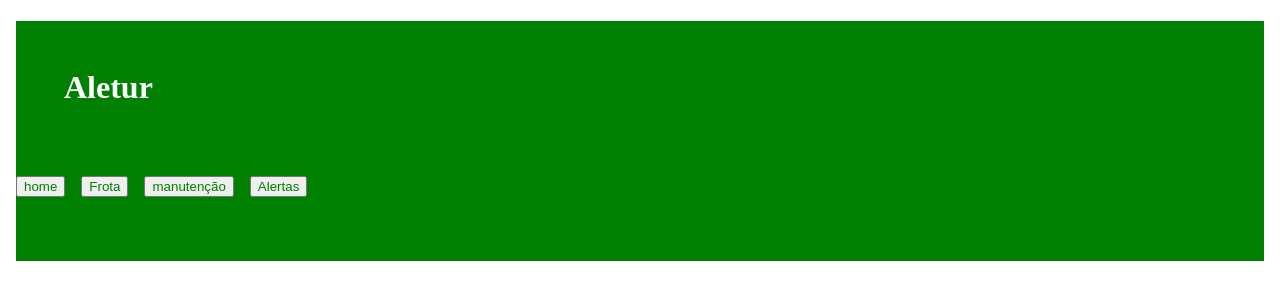
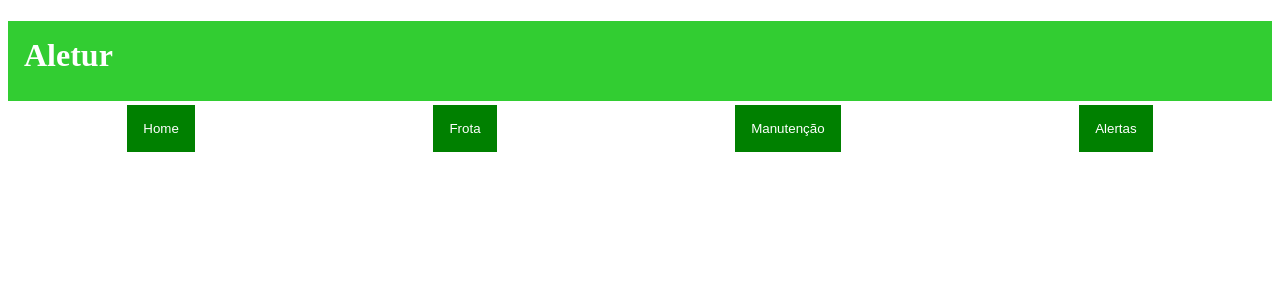
Before and after one commit to TheusOrb/API-Front, a Next.js app: page / in a window 1280 px wide. Shown: the top 300 px of the page. Built offline with nearby package versions, Linux system fonts and the light colour scheme.

Commit message:
começando a stylizar o site

```diff
--- a/components/styles.ts
+++ b/components/styles.ts
@@ -1,25 +1,36 @@
-import { CSSProperties, RefObject, Key, AriaRole, ReactNode, ClipboardEventHandler, CompositionEventHandler, FocusEventHandler, FormEventHandler, ReactEventHandler, KeyboardEventHandler, MouseEventHandler, DragEventHandler, TouchEventHandler, PointerEventHandler, UIEventHandler, WheelEventHandler, AnimationEventHandler, TransitionEventHandler } from 'react';
 import styled from 'styled-components'
-
 
 export const HomeHeader = styled.div`
 width: 100%;
-background-color: green;
-height: 15rem;
+background-color: limegreen;
+height: 5rem;
 
 h1{
-    padding: 3rem;
     color: white;
+    padding: 1rem;
 }
+`;
 
-div{
-    display: contents;
-
-button{
-    margin-right: 1rem;
-    color: green;
-    display: inline;
-}
-}
+export const Menu = styled.div`
+display: flex;
+justify-content: space-around;
 
 `;
+
+
+export const Button = styled.button`
+   margin-top: 4px;
+   background-color: green;
+   padding: 1rem;
+   border: 2px;
+   display: inline-block;
+   cursor: pointer;
+   text-align: center;
+   color: white;
+   border-color:white;
+
+:hover {
+background-color: white;
+color: green;
+}
+`;
--- a/package.json
+++ b/package.json
@@ -10,6 +10,7 @@
   },
   "dependencies": {
     "axios": "^0.27.2",
+    "babel-preset-next": "^1.4.0",
     "git": "^0.1.5",
     "next": "12.3.0",
     "react": "18.2.0",
@@ -22,6 +23,7 @@
     "@types/react-dom": "18.0.6",
     "@types/styled-components": "^5.1.26",
     "@typescript-eslint/eslint-plugin": "^5.0.0",
+    "babel-plugin-styled-components": "^2.0.7",
     "eslint": "^8.0.1",
     "eslint-config-next": "12.3.0",
     "eslint-config-prettier": "^8.5.0",
--- /dev/null
+++ b/pages/index.tsx
@@ -0,0 +1,21 @@
+import { Html } from "next/document";
+import { Button, HomeHeader, Menu } from "../components/styles";
+
+function Home() {
+  return (
+    <div>
+      <title>Programa da Aletur</title>
+      <HomeHeader>
+        <h1>Aletur</h1>
+      </HomeHeader>
+        <Menu>
+          <Button>Home</Button>
+          <Button>Frota</Button>
+          <Button>Manutenção</Button>
+          <Button>Alertas</Button>
+        </Menu>
+    </div>
+  );
+}
+
+export default Home;
--- a/src/pages/index.tsx
+++ /dev/null
@@ -1,20 +0,0 @@
-import { Body, HomeHeader, Title } from "../../components/styles";
-
-const Home: React.FC = () => {
-  return (
-    <body>
-      <title>Programa da Aletur</title>
-      <HomeHeader>
-        <h1>Aletur</h1>
-        <div>
-          <button>home</button>
-          <button>Frota</button>
-          <button>manutenção</button>
-          <button>Alertas</button>
-        </div>
-      </HomeHeader>
-    </body>
-  );
-};
-
-export default Home;
--- a/tsconfig.json
+++ b/tsconfig.json
@@ -15,6 +15,6 @@
     "jsx": "preserve",
     "incremental": true
   },
-  "include": ["next-env.d.ts", "**/*.ts", "**/*.tsx", "src/pages/App.js"],
+  "include": ["next-env.d.ts", "**/*.ts", "**/*.tsx", "pages/App.js"],
   "exclude": ["node_modules"]
 }
```
Also changed, not shown: pages/home/index.tsx (renamed from src/pages/home/index.tsx, +12 -7 lines), .babelrc (added), pages/_app.tsx (renamed from src/pages/_app.tsx), 1 other file (tests, documents, lock files or other folders).
